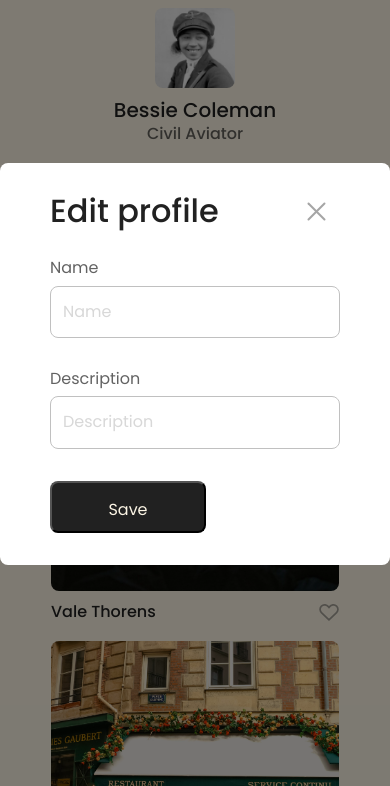
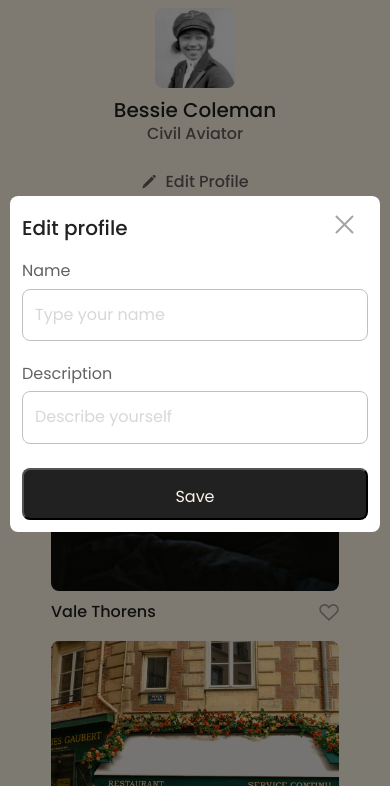
Before and after one commit to savannahsirois/se_project_spots, a plain HTML site: page index.html in a window 390 px wide. Shown: the part 58-844 px from the top of the page. Drawn offline with Linux system fonts and the light colour scheme.

Commit message:
Modal Media Queries

```diff
--- a/blocks/modal.css
+++ b/blocks/modal.css
@@ -10,6 +10,7 @@
   align-items: center;
   justify-content: center;
   visibility: hidden;
+  padding: 0 20px;
 }
 
 .modal__opened {
@@ -73,3 +74,31 @@
   color: #fcf5e5;
   border-radius: 8px;
 }
+
+@media screen and (max-width: 627px) {
+  .modal {
+    padding: 0 10px;
+  }
+
+  .modal__container {
+    padding: 12px;
+  }
+
+  .modal__title {
+    font-size: 20px;
+    margin: 10px 0 24px;
+  }
+
+  .modal__close-button {
+    top: 12px;
+    right: 12px;
+  }
+
+  .modal__label {
+    margin-bottom: 24px;
+  }
+
+  .modal__submit-button {
+    width: 100%;
+  }
+}
--- a/index.html
+++ b/index.html
@@ -130,7 +130,7 @@
                 id="name"
                 type="text"
                 class="modal__input"
-                placeholder="Name"
+                placeholder="Type your name"
               />
             </label>
             <label for="description" class="modal__label">
@@ -139,7 +139,7 @@
                 id="description"
                 type="text"
                 class="modal__input"
-                placeholder="Description"
+                placeholder="Describe yourself"
               />
             </label>
             <button type="submit" class="modal__submit-button">Save</button>
```
